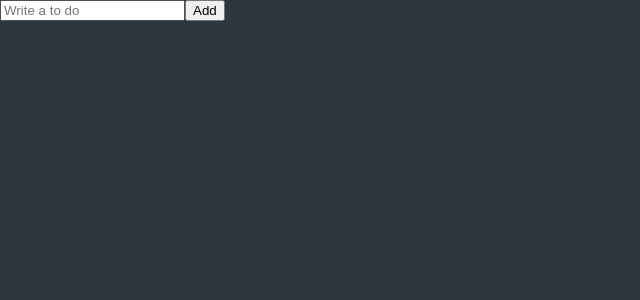
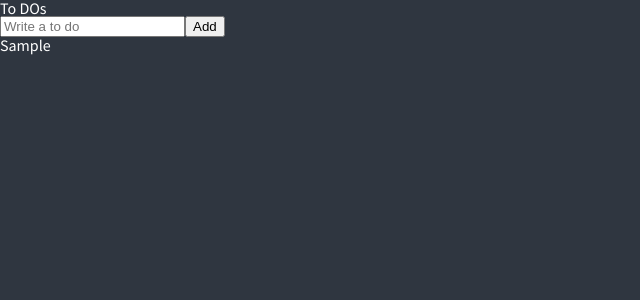
Before and after one commit to wujuno/react-master, a React (Create React App) app: page / in a window 1280 px wide. Both pictures are taken after typing "Sample" into the empty fields and a click on the button "Add". Shown: the top 300 px of the page, without its empty margins (0-640 px from the left). Built offline with nearby package versions, Linux system fonts and the light colour scheme.

Commit message:
toDo list on browser
using useRecoilState,
optional interface,

```diff
--- a/src/components/ToDoList.tsx
+++ b/src/components/ToDoList.tsx
@@ -1,23 +1,42 @@
-import {useForm} from "react-hook-form"
+import {useForm} from "react-hook-form";
+import { atom, useRecoilState, useRecoilValue, useSetRecoilState } from "recoil";
 
 interface IForm {
     toDo: string
 }
+interface IToDo {
+    text: string;
+    id: number;
+    category: "TO_DO" | "DOING" | "DONE";
+}
+
+const toDoState = atom<IToDo[]>({
+    key: "toDo",
+    default:[],
+})
+
 
 function ToDoList() {
+    const [toDos, setToDos] = useRecoilState(toDoState);
     const {register, handleSubmit, setValue} = useForm<IForm>();
-    const onSubmit = (data:IForm)=>{
-        console.log(`add to do`, data.toDo);
+    const onSubmit = ({toDo}:IForm)=>{
+        setToDos(oldToDos => [{text:toDo, id:Date.now(), category:"TO_DO"},...oldToDos]);
         setValue("toDo", "")
     }
+    console.log(toDos);
     return (
         <div>
+            <h1>To DOs</h1>
             <form onSubmit={handleSubmit(onSubmit)} >
                 <input {...register("toDo", {
                     required:"Please write a To Do",
                     })}  placeholder="Write a to do"/>
                 <button>Add</button>
             </form>
+            <ul>
+              {toDos.map(toDo => <li key={toDo.id}>{toDo.text}</li>)}
+
+            </ul>
         </div>
     );
 }
```
